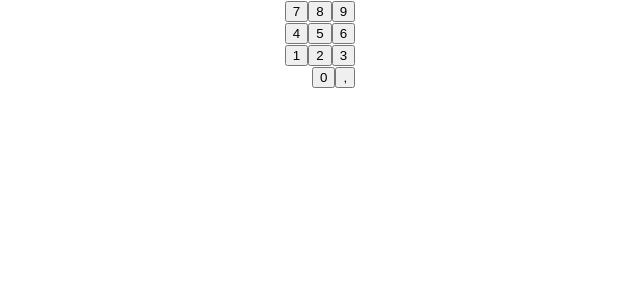
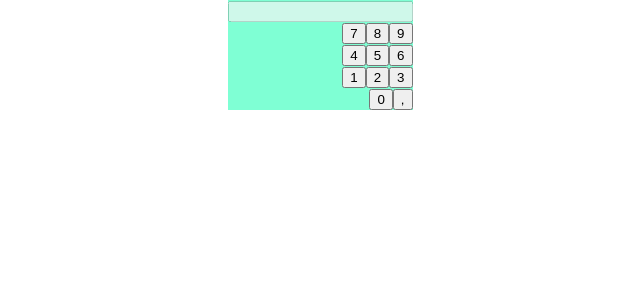
Before and after one commit to msienkiewicz7/ts-calculator, a React (Create React App) app: page / in a window 1280 px wide. Shown: the top 300 px of the page, without its empty margins (320-960 px from the left). Built offline with nearby package versions, Linux system fonts and the light colour scheme.

Commit message:
added input component

```diff
--- a/src/components/CalcInput/CalcInput.tsx
+++ b/src/components/CalcInput/CalcInput.tsx
@@ -1,9 +1,13 @@
 import React from 'react';
 import styles from './CalcInput.module.css';
 
-const CalcInput = () => (
+interface Props {
+  value: string
+}
+
+const CalcInput = (props: Props) => (
   <div className={styles.CalcInput} data-testid="CalcInput">
-    CalcInput Component
+    <input disabled={true} value={props.value}/>
   </div>
 );
 
--- a/src/pages/CalculatorPage/CalculatorPage.module.css
+++ b/src/pages/CalculatorPage/CalculatorPage.module.css
@@ -6,7 +6,7 @@
 }
 
 .Calculator {
-
+    background-color: aquamarine;
 }
 
 
--- a/src/pages/CalculatorPage/CalculatorPage.tsx
+++ b/src/pages/CalculatorPage/CalculatorPage.tsx
@@ -1,5 +1,6 @@
-import React from 'react';
+import React, { useState } from 'react';
 import CalcButton from '../../components/CalcButton/CalcButton';
+import CalcInput from '../../components/CalcInput/CalcInput';
 import styles from './CalculatorPage.module.css';
 
 
@@ -7,10 +8,15 @@
 
 const CalculatorPage = () => {
 
+  const [inputValue, setInputValue] = useState("");
+
   return (
     <div className={styles.CalculatorPage} data-testid="CalculatorPage">
       <div className={styles.Calculator}>
 
+        <CalcInput value={inputValue}/>
+
+        <div className={styles.InputKeys}>
           {inputKeys.map(rowKeys => (
             <div className={styles.KeyRow}>
               {
@@ -22,6 +28,8 @@ const CalculatorPage = () => {
 
           ))}
         </div>
+
+      </div>
     </div>
   )
 };
```
Lines whose indentation alone changed are shown as unchanged.
